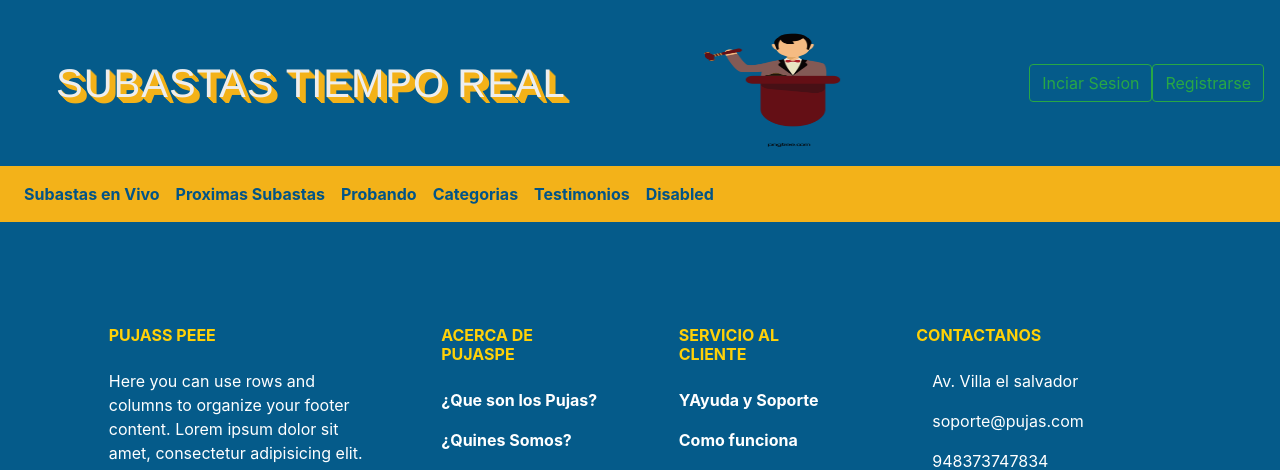
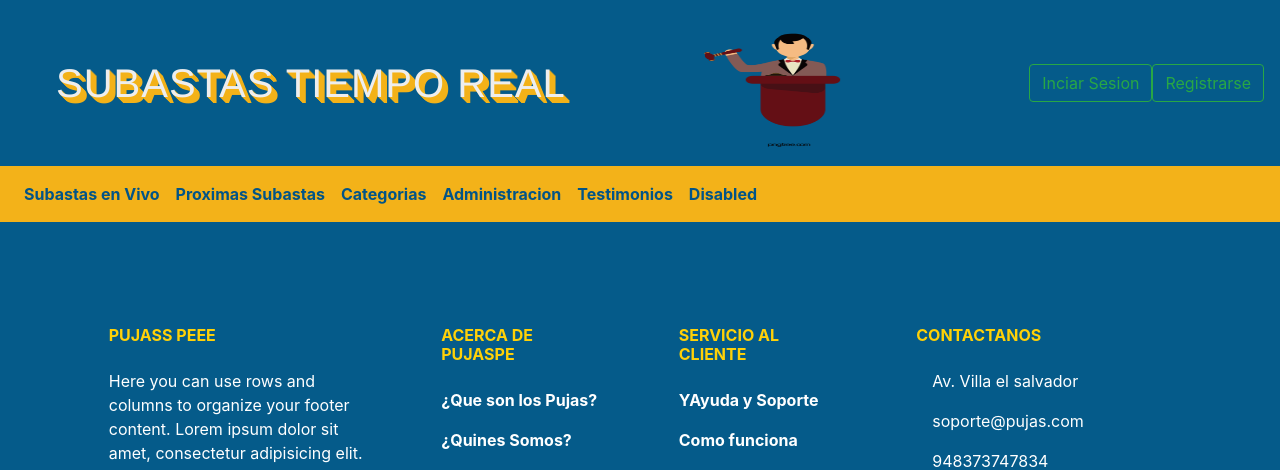
Before and after one commit to trabajointerdisciplinar19/grupo4, a PHP site: page /index.php in a window 1280 px wide. Shown: the top 470 px of the page. Run offline with PHP 8.4, Linux system fonts and the light colour scheme; some libraries are stand-ins or nearby versions.

Commit message:
Update menu.php

```diff
--- a/subastas/elements/menu.php
+++ b/subastas/elements/menu.php
@@ -22,10 +22,10 @@
         <a class="nav-link" href="#">Proximas Subastas</a>
       </li>
       <li class="nav-item">
-        <a class="nav-link" href="#">Probando</a>
+        <a class="nav-link" href="categorias.php">Categorias </a>
       </li>
-       <li class="nav-item">
-        <a class="nav-link" href="#">Categorias </a>
+      <li class="nav-item">
+        <a class="nav-link" href="administracion.php">Administracion</a>
       </li>
        <li class="nav-item">
         <a class="nav-link" href="#">Testimonios</a>
```
